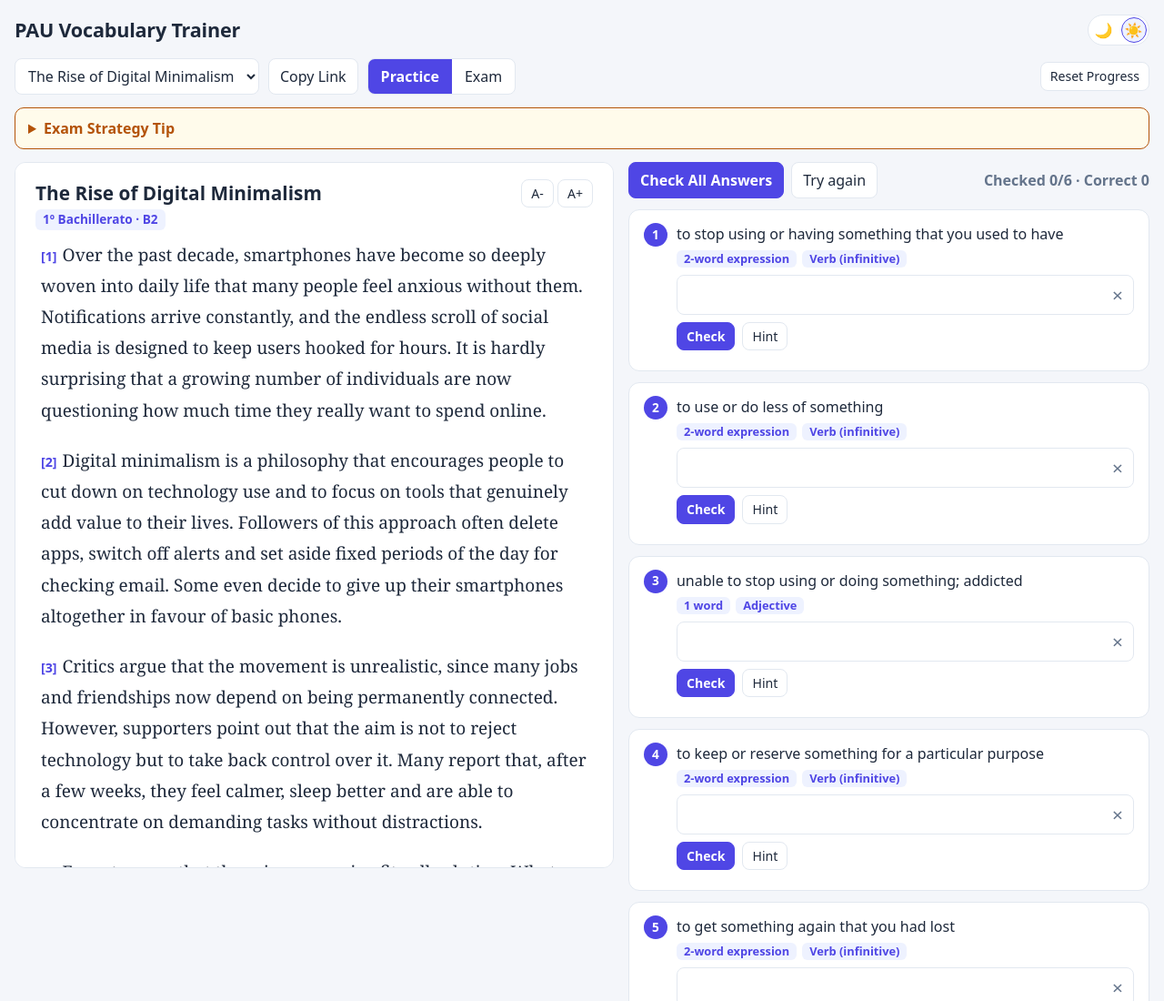
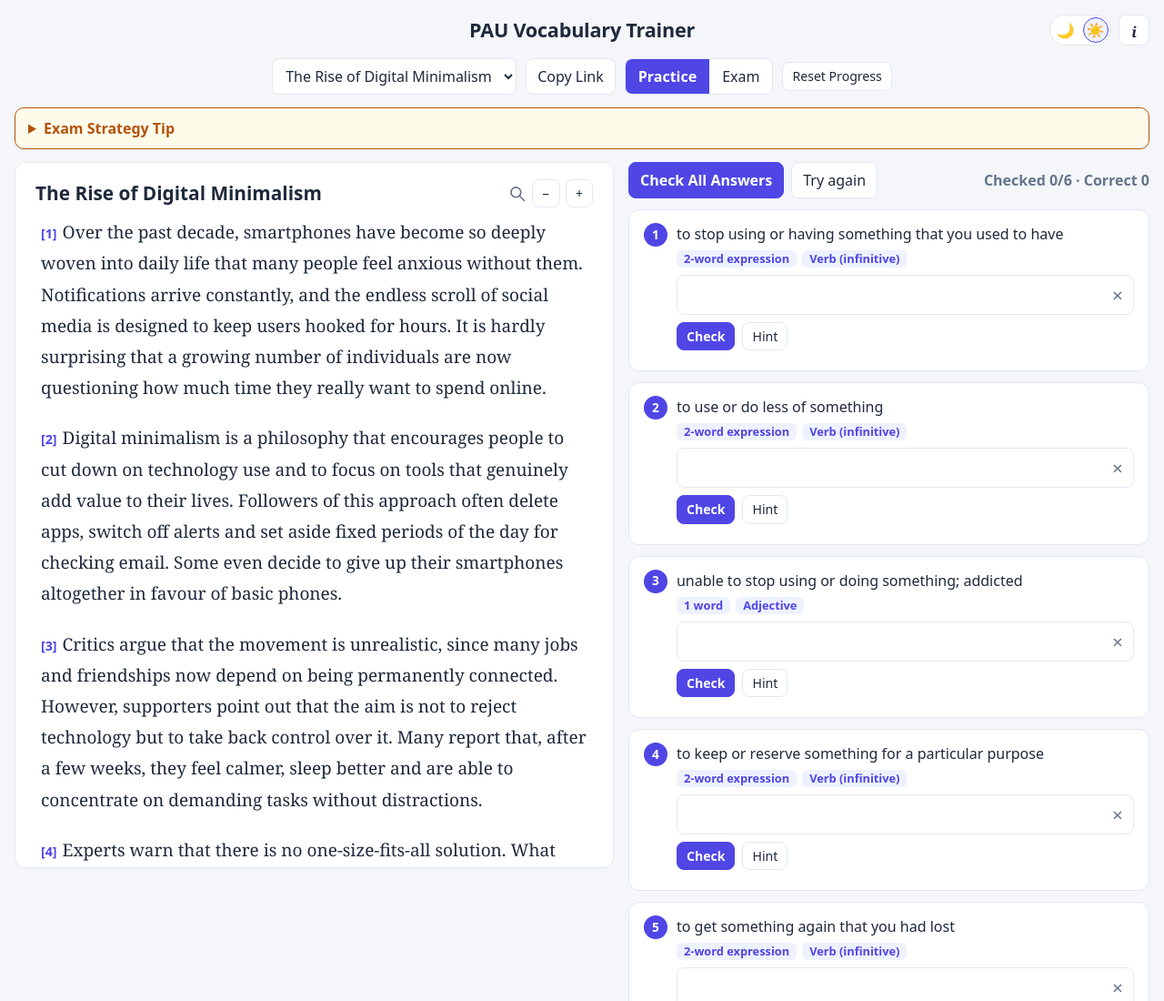
Before and after one commit to sergioreygodoy-edu/wordfindertrainer, a plain HTML site: page index.html in a window 1280 px wide. Shown: the top 1100 px of the page at 91% size. Drawn offline with Linux system fonts and the light colour scheme.

Commit message:
Add files via upload

```diff
--- a/index.html
+++ b/index.html
@@ -6,15 +6,24 @@
 <title>PAU Vocabulary Trainer</title>
 <style>
 :root{--bg:#f4f6fa;--card:#fff;--ink:#1e293b;--mut:#64748b;--line:#e2e8f0;--pri:#4f46e5;--pri-ink:#fff;--soft:#eef2ff;--ok:#047857;--okbg:#ecfdf5;--bad:#be123c;--badbg:#fff1f2;--warn:#b45309;--warnbg:#fffbeb;--fs:19px;color-scheme:light}
-[data-theme=dark]{--bg:#0f172a;--card:#1e293b;--ink:#e2e8f0;--mut:#94a3b8;--line:#334155;--pri:#818cf8;--pri-ink:#0f172a;--soft:#2a3150;--ok:#34d399;--okbg:#06281e;--bad:#fb7185;--badbg:#3a1220;--warn:#fbbf24;--warnbg:#33260a;color-scheme:dark}
+[data-theme=dark]{--bg:#161616;--card:#222;--ink:#e6e6e6;--mut:#a1a1a1;--line:#3a3a3a;--pri:#d4d4d4;--pri-ink:#161616;--soft:#2f2f2f;--ok:#4ade80;--okbg:#14261b;--bad:#fb7185;--badbg:#2b1a1e;--warn:#fbbf24;--warnbg:#2b2512;color-scheme:dark}
 *{box-sizing:border-box}
 body{margin:0;background:var(--bg);color:var(--ink);font:16px/1.5 system-ui,-apple-system,"Segoe UI",Roboto,sans-serif;transition:background .25s,color .25s}
 button,select,input{font:inherit;color:inherit}
 :focus-visible{outline:3px solid var(--pri);outline-offset:2px}
 .wrap{max-width:1280px;margin:0 auto;padding:16px}
-.top{display:flex;justify-content:space-between;align-items:center;gap:12px;flex-wrap:wrap}
+.top{display:grid;grid-template-columns:1fr auto 1fr;align-items:center;gap:12px}
+.top h1{grid-column:2;text-align:center}
+.tools{grid-column:3;justify-self:end;display:flex;align-items:center;gap:8px}
+@media(max-width:640px){.top{grid-template-columns:1fr}.top h1,.tools{grid-column:1;justify-self:center}}
 h1{font-size:1.35rem;margin:0;letter-spacing:-.01em}
-.bar{display:flex;flex-wrap:wrap;gap:10px;align-items:center;margin:14px 0}
+.bar{display:flex;flex-wrap:wrap;gap:10px;align-items:center;justify-content:center;margin:14px 0}
+.info{width:34px;height:34px;border-radius:50%;padding:0;display:grid;place-items:center;font:italic 700 1rem Georgia,serif}
+.modal{position:fixed;inset:0;background:rgba(0,0,0,.5);display:grid;place-items:center;padding:16px;z-index:10}
+.mbox{background:var(--card);border:1px solid var(--line);border-radius:12px;padding:22px 24px;max-width:380px;text-align:center;box-shadow:0 10px 30px rgba(0,0,0,.3)}
+.mbox p{margin:0 0 16px;overflow-wrap:anywhere}
+.zoom{display:inline-flex;align-items:center;gap:6px}
+.zoom svg{width:20px;height:20px;color:var(--mut)}
 .btn{border:1px solid var(--line);background:var(--card);border-radius:8px;padding:7px 12px;cursor:pointer;transition:background .15s,border-color .15s}
 .btn:hover{border-color:var(--pri)}
 .btn.pri{background:var(--pri);border-color:var(--pri);color:var(--pri-ink);font-weight:600}
@@ -82,7 +91,16 @@ body.exam .practice{display:none!important}
 <div class="wrap" id="app">
   <div class="top">
     <h1>PAU Vocabulary Trainer</h1>
-    <button id="theme" class="sw" role="switch" aria-label="Dark mode" aria-checked="false"><span class="ic" aria-hidden="true">🌙</span><span class="ic" aria-hidden="true">☀️</span><span class="knob"></span></button>
+    <div class="tools">
+      <button id="theme" class="sw" role="switch" aria-label="Dark mode" aria-checked="false"><span class="ic" aria-hidden="true">🌙</span><span class="ic" aria-hidden="true">☀️</span><span class="knob"></span></button>
+      <button id="info" class="btn info" type="button" aria-label="About this app" aria-haspopup="dialog">i</button>
+    </div>
+  </div>
+  <div class="modal hide" id="about" role="dialog" aria-modal="true" aria-labelledby="aboutTxt">
+    <div class="mbox">
+      <p id="aboutTxt">Created by Sergio Rey-Godoy sreygod509@g.educaand.es</p>
+      <button class="btn pri" id="aboutClose" type="button">Close</button>
+    </div>
   </div>
   <div class="bar">
     <label for="sel" class="hide">Choose a text</label>
@@ -97,7 +115,7 @@ body.exam .practice{display:none!important}
       <span>min</span><span id="tleft">15:00</span>
       <button class="btn sm" id="tgo" type="button">Start</button>
     </div>
-    <button class="btn sm" id="reset" type="button" style="margin-left:auto">Reset Progress</button>
+    <button class="btn sm" id="reset" type="button">Reset Progress</button>
   </div>
   <details class="tip">
     <summary>Exam Strategy Tip</summary>
@@ -110,8 +128,12 @@ body.exam .practice{display:none!important}
   <div class="split">
     <section class="read" aria-label="Reading text">
       <div class="rh">
-        <div><h2 id="title"></h2><span class="lvl" id="level"></span></div>
-        <div><button class="btn sm" id="fm" type="button" aria-label="Smaller text">A-</button> <button class="btn sm" id="fp" type="button" aria-label="Larger text">A+</button></div>
+        <h2 id="title"></h2>
+        <div class="zoom">
+          <svg viewBox="0 0 24 24" fill="none" stroke="currentColor" stroke-width="2" stroke-linecap="round" aria-hidden="true"><circle cx="10" cy="10" r="6.5"/><path d="M15 15l6 6"/></svg>
+          <button class="btn sm" id="fm" type="button" aria-label="Smaller text">−</button>
+          <button class="btn sm" id="fp" type="button" aria-label="Larger text">+</button>
+        </div>
       </div>
       <div id="reading"></div>
     </section>
@@ -197,7 +219,6 @@ body.exam .practice{display:none!important}
     st = ex.questions.map(function () { return { val: "", checked: false, ok: false, shown: false, hint: 0 }; });
     try { window.history.replaceState(null, "", "?text=" + encodeURIComponent(ex.id)); } catch (e) {}
     $("#title").textContent = ex.title;
-    $("#level").textContent = ex.level;
     renderText(); renderQs(); renderSelect(); resetTimer(); updateScore();
   }
 
@@ -373,6 +394,15 @@ body.exam .practice{display:none!important}
   }
   $("#theme").addEventListener("click", function () { setTheme(document.documentElement.dataset.theme === "dark" ? "light" : "dark"); });
 
+  /* ---------- about pop-up ---------- */
+  var about = $("#about");
+  function openAbout() { about.classList.remove("hide"); $("#aboutClose").focus(); }
+  function closeAbout() { about.classList.add("hide"); $("#info").focus(); }
+  $("#info").addEventListener("click", openAbout);
+  $("#aboutClose").addEventListener("click", closeAbout);
+  about.addEventListener("click", function (e) { if (e.target === about) closeAbout(); });
+  document.addEventListener("keydown", function (e) { if (e.key === "Escape" && !about.classList.contains("hide")) closeAbout(); });
+
   /* ---------- start ---------- */
   try {
     setTheme(store.theme || (window.matchMedia && matchMedia("(prefers-color-scheme: dark)").matches ? "dark" : "light"));
```
